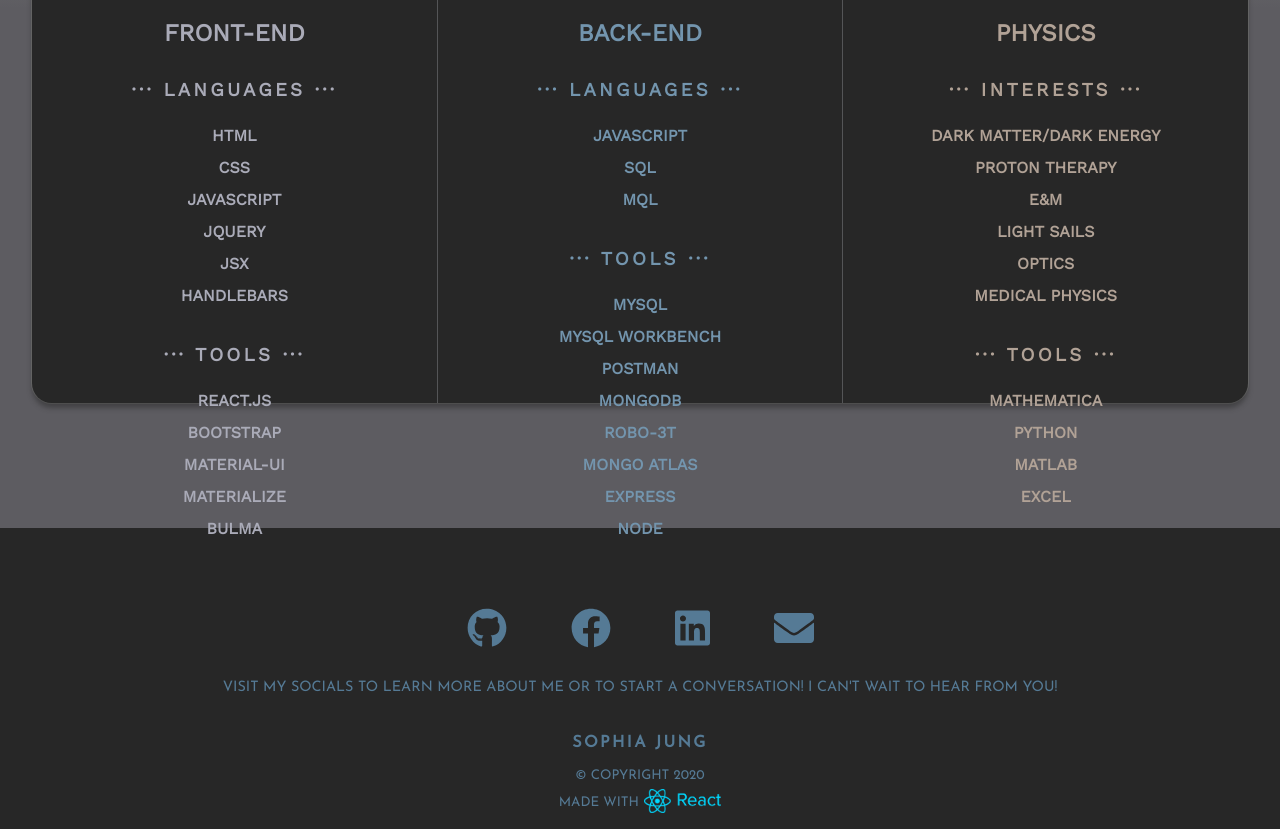
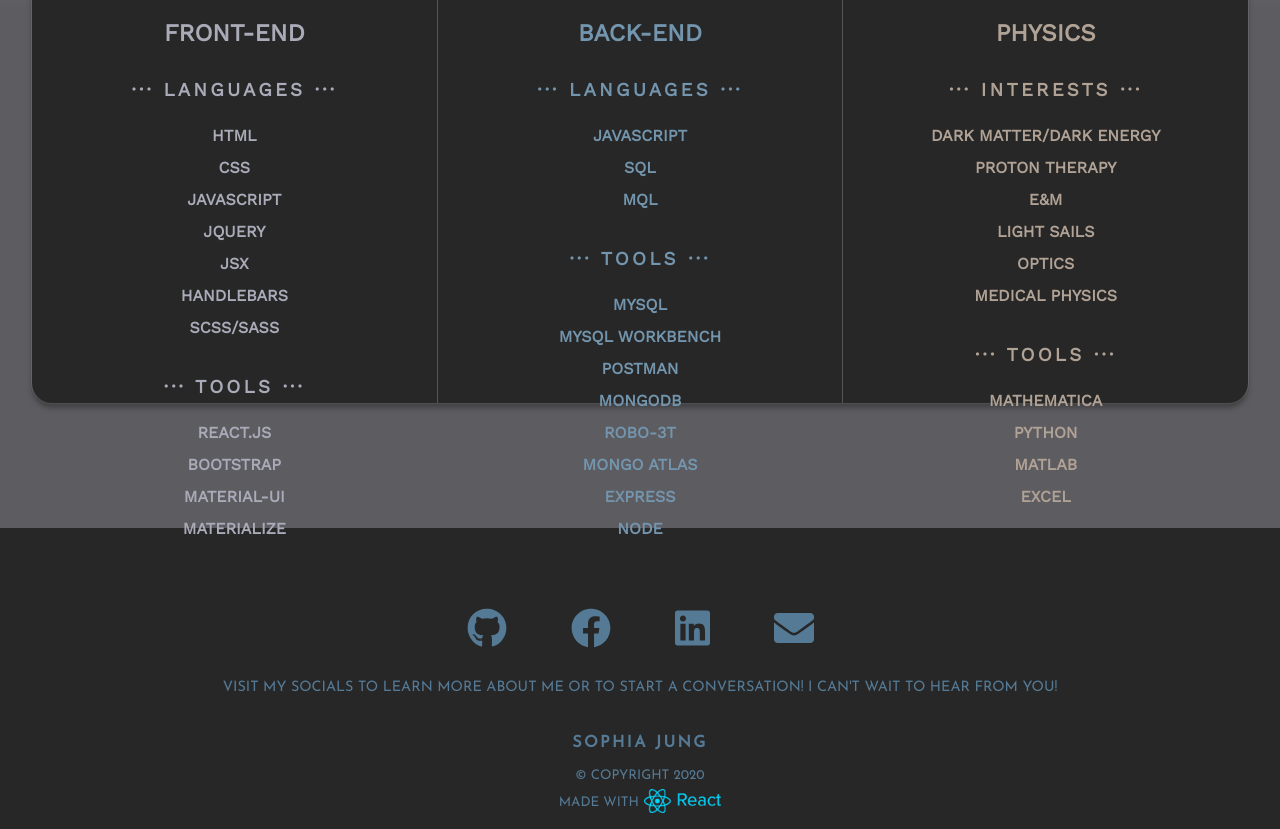
Before and after one commit to sophia2798/portfolio_v3, a React (Create React App) app: page / in a window 1280 px wide. Shown: the part 1360-2189 px from the top of the page. Built offline with nearby package versions, Linux system fonts and the light colour scheme.

Commit message:
updated skills

```diff
--- a/src/components/Skills/Skills.js
+++ b/src/components/Skills/Skills.js
@@ -14,12 +14,12 @@
                     <div className="languages">
                     <h3><span className="middot">&middot;&middot;&middot;</span> LANGUAGES <span className="middot">&middot;&middot;&middot;</span></h3>
                     <br/>
-                    <h4>HTML<br/>CSS<br/>JAVASCRIPT<br/>JQUERY<br/>JSX<br/>HANDLEBARS</h4>
+                    <h4>HTML<br/>CSS<br/>JAVASCRIPT<br/>JQUERY<br/>JSX<br/>HANDLEBARS<br/>SCSS/SASS</h4>
                     </div>
                     <div className="tools">
                     <h3><span className="middot">&middot;&middot;&middot;</span> TOOLS <span className="middot">&middot;&middot;&middot;</span></h3>
                     <br/>
-                    <h4>REACT.JS<br/>BOOTSTRAP<br/>MATERIAL-UI<br/>MATERIALIZE<br/>BULMA</h4>
+                    <h4>REACT.JS<br/>BOOTSTRAP<br/>MATERIAL-UI<br/>MATERIALIZE</h4>
                     </div>
                 </div>
                 <div className="skills-col" style={{borderRight: '1px solid #545557', color:'#7395ae'}}>
```
Also changed, not shown: 1 other file (tests, documents, lock files or other folders).
